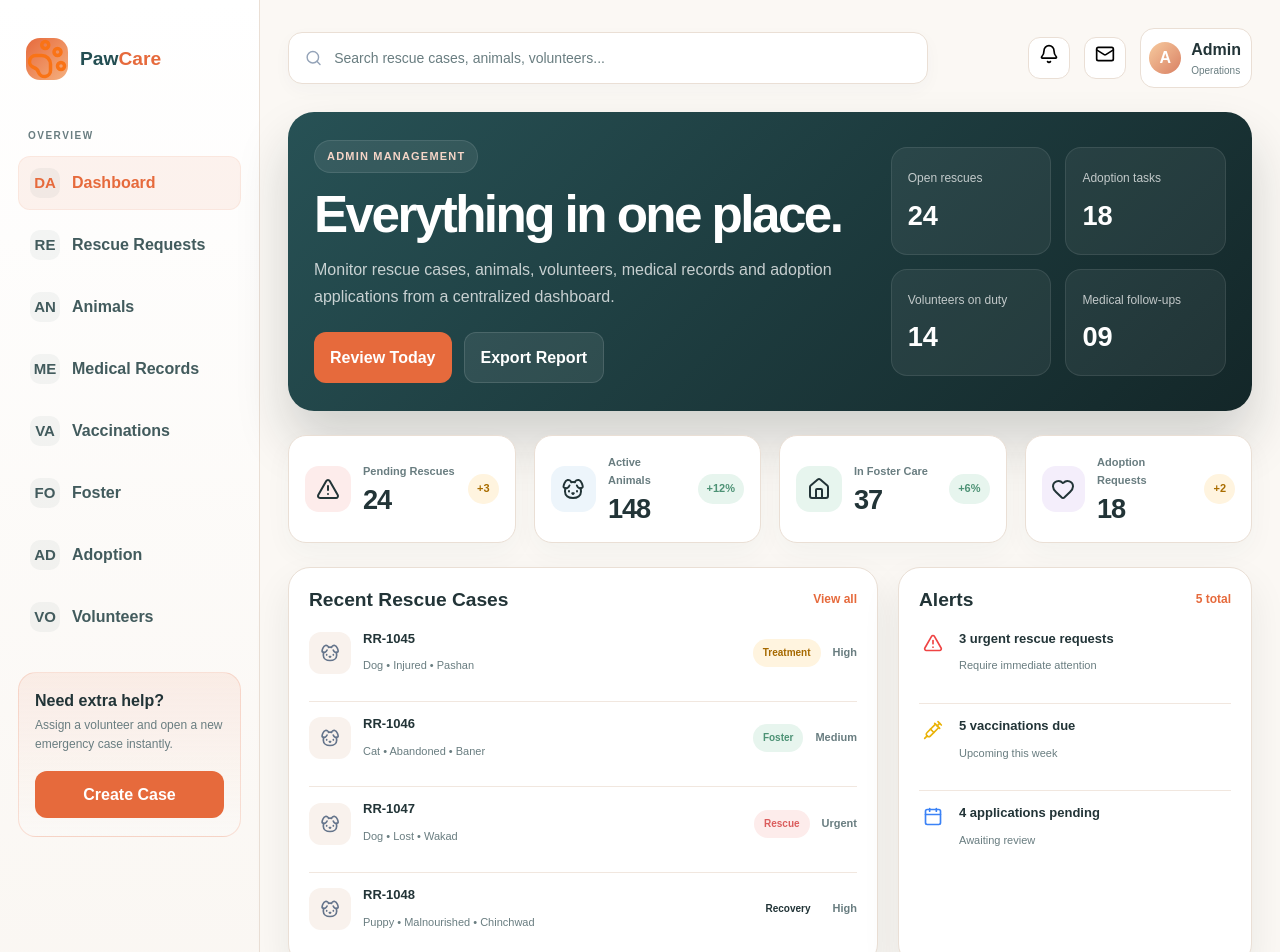
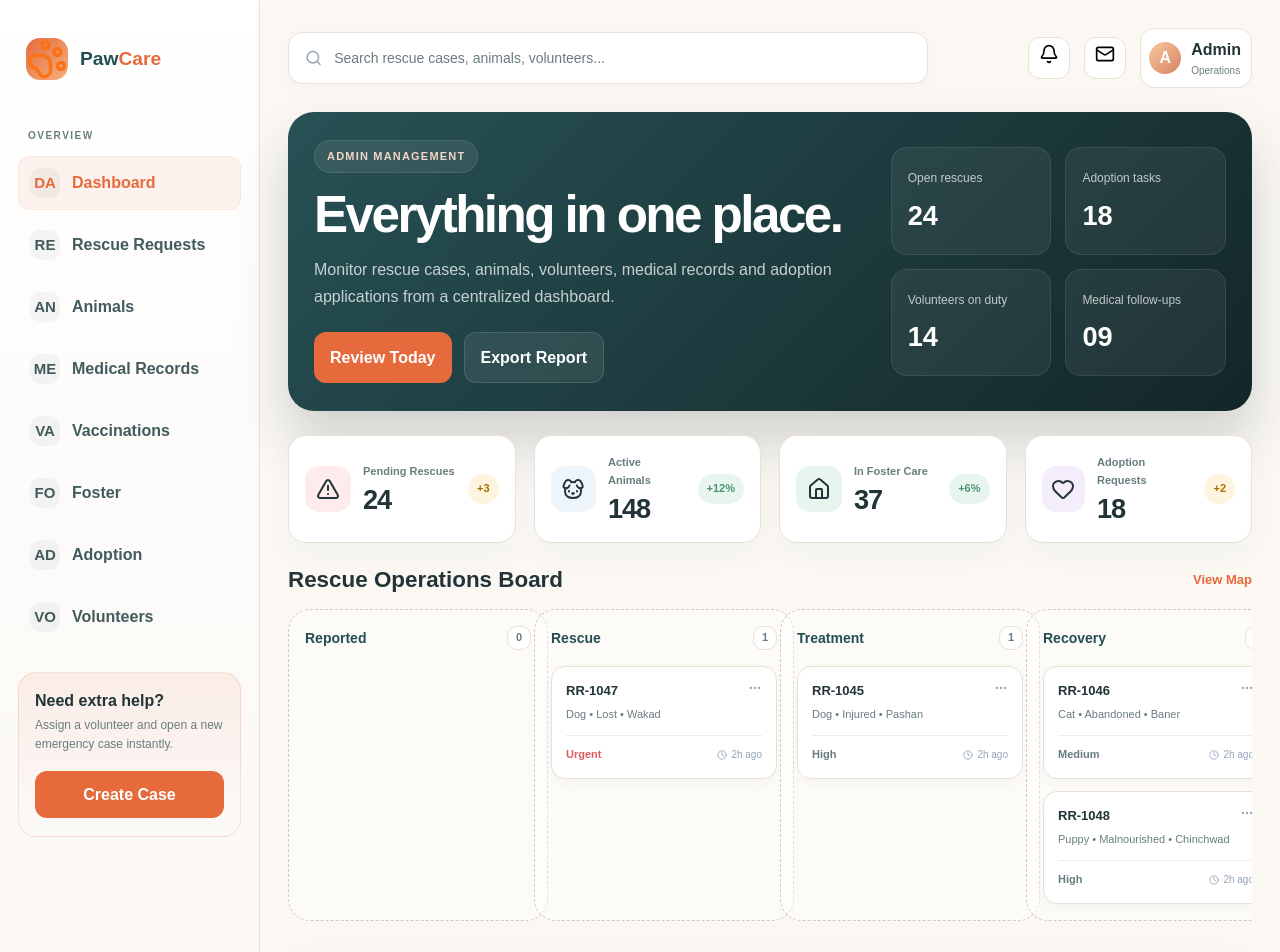
Before and after one commit to SHAYONTAN2006/ngo-project, a React (Vite) app in the folder my-react-app/: page /dashboard in a window 1280 px wide. Shown: the top 952 px of the page. Built offline with nearby package versions, Linux system fonts and the light colour scheme.

Commit message:
made changes in the admin dashboad

```diff
--- a/my-react-app/src/dashboard.css
+++ b/my-react-app/src/dashboard.css
@@ -536,6 +536,84 @@ img {
   font-size: 11px;
 }
 
+/* Kanban Board Styles */
+.kanban-board {
+  display: grid;
+  grid-template-columns: repeat(4, minmax(0, 1fr));
+  gap: 20px;
+  margin-bottom: 24px;
+  overflow-x: auto;
+  padding-bottom: 8px;
+}
+
+.kanban-column {
+  background: rgba(255, 255, 255, 0.4);
+  border: 1px dashed #d1c8c0;
+  border-radius: var(--radius);
+  padding: 16px;
+  display: flex;
+  flex-direction: column;
+  gap: 12px;
+  min-width: 260px;
+}
+
+.kanban-column-header {
+  font-weight: 800;
+  color: var(--secondary);
+  font-size: 14px;
+  margin-bottom: 4px;
+  display: flex;
+  justify-content: space-between;
+  align-items: center;
+}
+
+.kanban-count {
+  background: var(--white);
+  color: var(--text-light);
+  font-size: 11px;
+  padding: 2px 8px;
+  border-radius: 10px;
+  border: 1px solid var(--border);
+}
+
+.kanban-card {
+  background: var(--white);
+  border: 1px solid var(--border);
+  border-radius: 14px;
+  padding: 14px;
+  box-shadow: 0 4px 12px rgba(35, 78, 82, 0.04);
+  cursor: grab;
+  transition: transform 0.2s, box-shadow 0.2s;
+}
+
+.kanban-card:hover {
+  transform: translateY(-2px);
+  box-shadow: 0 8px 16px rgba(35, 78, 82, 0.08);
+}
+
+.kanban-card-title {
+  font-size: 13px;
+  font-weight: 800;
+  margin-bottom: 4px;
+  color: var(--text);
+  display: flex;
+  justify-content: space-between;
+}
+
+.kanban-card-desc {
+  font-size: 11px;
+  color: var(--text-light);
+  margin-bottom: 12px;
+}
+
+.kanban-card-footer {
+  display: flex;
+  justify-content: space-between;
+  align-items: center;
+  border-top: 1px solid #f2ebe4;
+  padding-top: 10px;
+}
+
 .board-grid {
   display: grid;
   grid-template-columns: repeat(3, minmax(0, 1fr));
--- a/my-react-app/src/pages/Dashboard.jsx
+++ b/my-react-app/src/pages/Dashboard.jsx
@@ -11,7 +11,9 @@ import {
   Heart,
   Calendar,
   CheckCircle2,
-  Syringe
+  Syringe,
+  Clock,
+  MoreHorizontal
 } from 'lucide-react';
 import { mockDatabase } from '../data/mockData';
 
@@ -105,26 +107,44 @@ export default function Dashboard() {
             </div>
           ))}
         </section>
-        <section className="content-grid">
-          <div className="panel">
-            <div className="panel-header">
-              <h3>Recent Rescue Cases</h3>
-              <a href="#dashboard">View all</a>
-            </div>
-            <div className="case-list">
-              {mockDatabase.rescueCases.map((caseItem) => (
-                <div className="case-row" key={caseItem.rescue_id}>
-                  <div className="case-icon"><Dog size={20} color="#64748b" /></div>
-                  <div className="case-meta">
-                    <strong>{caseItem.rescue_id}</strong>
-                    <small>{caseItem.animal_type} • {caseItem.detail}</small>
+        <div style={{ display: 'flex', justifyContent: 'space-between', alignItems: 'center', marginBottom: '16px' }}>
+          <h3 style={{fontSize: '1.4rem', margin: 0}}>Rescue Operations Board</h3>
+          <a href="#dashboard" style={{color: 'var(--primary)', fontSize: '13px', fontWeight: 'bold'}}>View Map</a>
+        </div>
+        <section className="kanban-board">
+          {['Reported', 'Rescue', 'Treatment', 'Recovery'].map(statusColumn => {
+            const columnCases = mockDatabase.rescueCases.filter(c =>
+              c.status === statusColumn || (statusColumn === 'Reported' && c.status === 'New') || (statusColumn === 'Recovery' && c.status === 'Foster')
+            );
+            return (
+              <div className="kanban-column" key={statusColumn}>
+                <div className="kanban-column-header">
+                  <span>{statusColumn}</span>
+                  <span className="kanban-count">{columnCases.length}</span>
+                </div>
+                {columnCases.map(caseItem => (
+                  <div className="kanban-card" key={caseItem.rescue_id}>
+                    <div className="kanban-card-title">
+                      <span>{caseItem.rescue_id}</span>
+                      <MoreHorizontal size={14} color="#94a3b8" />
+                    </div>
+                    <div className="kanban-card-desc">
+                      {caseItem.animal_type} • {caseItem.detail}
+                    </div>
+                    <div className="kanban-card-footer">
+                      <span className={`case-priority`} style={{color: caseItem.priority === 'Urgent' ? 'var(--red)' : 'var(--text-light)'}}>{caseItem.priority}</span>
+                      <span style={{fontSize: '10px', color: '#94a3b8', display: 'flex', alignItems: 'center', gap: '4px'}}>
+                        <Clock size={10} /> 2h ago
+                      </span>
+                    </div>
                   </div>
-                  <span className={`case-status status-${caseItem.status.toLowerCase()}`}>{caseItem.status}</span>
-                  <span className="case-priority">{caseItem.priority}</span>
-                </div>
-              ))}
-            </div>
-          </div>
+                ))}
+              </div>
+            );
+          })}
+        </section>
+
+        <section className="content-grid" style={{ gridTemplateColumns: '1fr' }}>
           <div className="panel">
             <div className="panel-header">
               <h3>Alerts</h3>
```
